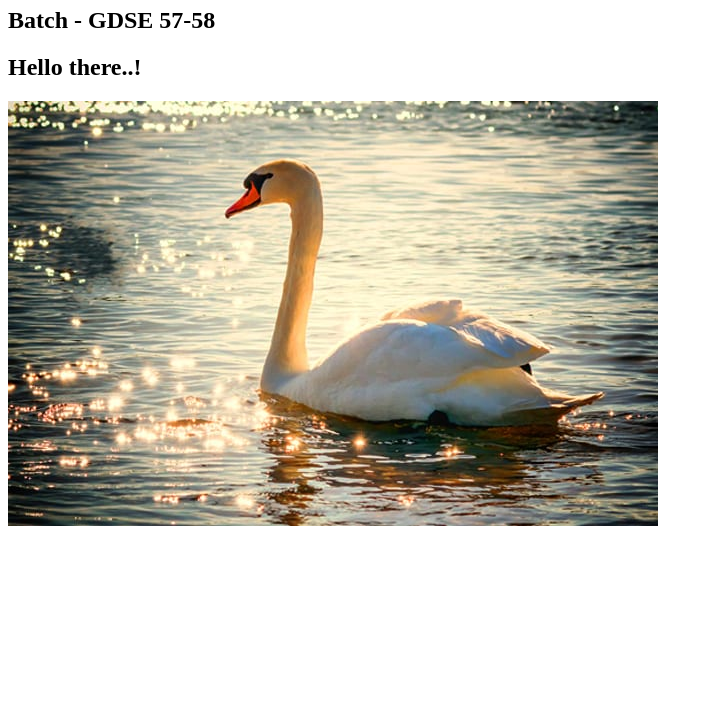
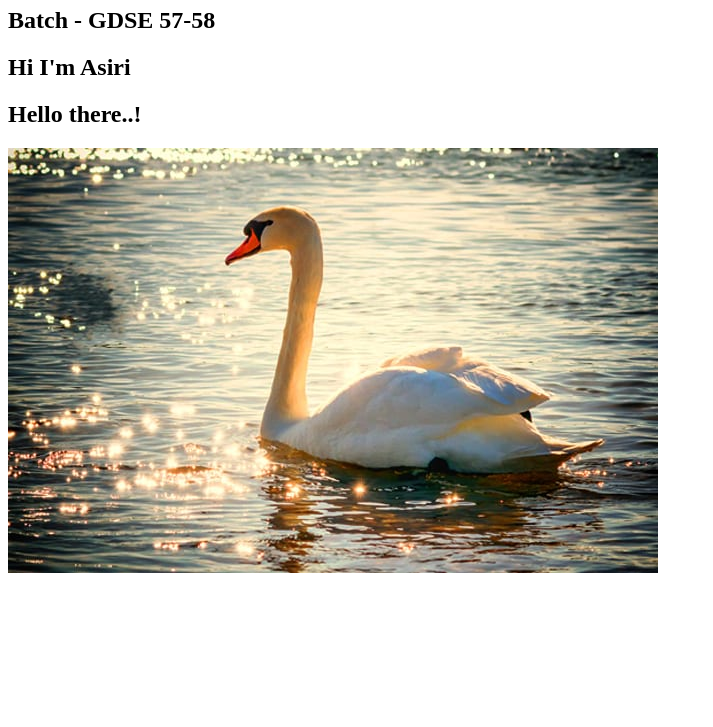
Before and after one commit to AsiriSanda/MyProfile, a plain HTML site: page index.html in a window 1280 px wide. Shown: the part 73-800 px from the top of the page, without its empty margins (0-713 px from the left). Drawn offline with Linux system fonts and the light colour scheme.

Commit message:
Updated index

```diff
--- a/index.html
+++ b/index.html
@@ -8,6 +8,7 @@
 
 <h1>Institute of Software Engineering</h1>
 <h2>Batch - GDSE 57-58</h2>
+<h2>Hi I'm Asiri</h2>
 <h2>Hello there..!</h2>
 
 <img src="assets/images/Swan.jpg">
```
